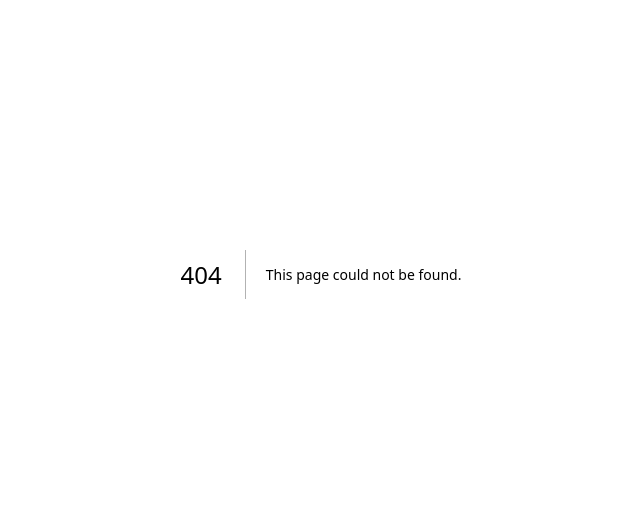
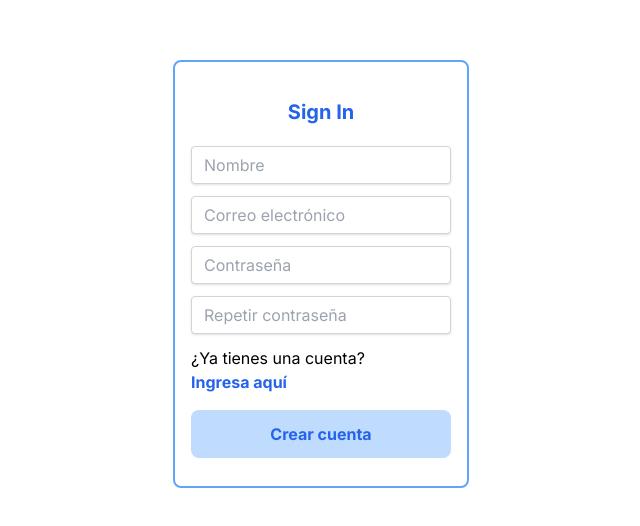
Before and after one commit to siriuzz/pomodoro-timer, a Next.js app in the folder front-end/: page /sign-in in a window 1280 px wide. Before the commit this address had no page. Shown: the part 126-652 px from the top of the page, without its empty margins (319-959 px from the left). Built offline with nearby package versions, Linux system fonts and the light colour scheme.

Commit message:
log-in y sign-in diseñados

```diff
--- a/front-end/src/app/globals.css
+++ b/front-end/src/app/globals.css
@@ -11,6 +11,7 @@
 @media (prefers-color-scheme: dark) {
   :root {
     --foreground-rgb: 255, 255, 255;
+    --background-rgb: 255,255,255,;
     --background-start-rgb: 0, 0, 0;
     --background-end-rgb: 0, 0, 0;
   }
@@ -18,12 +19,13 @@
 
 body {
   color: rgb(var(--foreground-rgb));
-  background: linear-gradient(
+  /* background: linear-gradient(
       to bottom,
       transparent,
       rgb(var(--background-end-rgb))
-    )
-    rgb(var(--background-start-rgb));
+    ) */
+    background: rgb(var(--background-rgb))
+    /* rgb(var(--background-start-rgb));255, 100, 113; */
 }
 
 @layer utilities {
--- /dev/null
+++ b/front-end/src/app/log-in/page.js
@@ -0,0 +1,18 @@
+import React from 'react'
+import { MainInput } from '@/components/MainInput'
+import { FormButton } from '@/components/FormButton'
+import Link from 'next/link'
+
+export default function LogInPage() {
+  return (
+    <div className="grid place-items-center h-screen">
+        <div className='border-blue-400 border-2 rounded-lg p-4'>
+            <p className='text-center text-xl font-bold my-5 text-blue-500'>Iniciar sesión</p>
+            <MainInput placeholder={'Correo electrónico'}></MainInput>
+            <MainInput placeholder={'Contraseña'}></MainInput>
+            <Link href={'/sign-in'} className='text-blue-800 pb-10'>Crear cuenta</Link>
+            <FormButton text="Ingresar"></FormButton>
+        </div>
+    </div>
+  )
+}
--- /dev/null
+++ b/front-end/src/app/sign-in/page.js
@@ -0,0 +1,21 @@
+import React from 'react'
+import { MainInput } from '@/components/MainInput'
+import { FormButton } from '@/components/FormButton'
+import Link from 'next/link'
+
+
+export default function SignInPage() {
+  return (
+    <div className="grid place-items-center h-screen">
+        <div className='border-blue-400 text-blue-600 border-2 rounded-lg p-4 h-auto'>
+            <p className='text-center text-xl font-bold my-5 text-blu'>Sign In</p>
+            <MainInput placeholder={'Nombre'}></MainInput>
+            <MainInput placeholder={'Correo electrónico'}></MainInput>
+            <MainInput placeholder={'Contraseña'}></MainInput>
+            <MainInput placeholder={'Repetir contraseña'}></MainInput>
+            <p className='text-black'>¿Ya tienes una cuenta? </p><div className='mb-4'><Link href={'/log-in'} className='font-bold' >Ingresa aquí</Link></div>
+            <FormButton text="Crear cuenta"></FormButton>
+        </div>
+    </div>
+  )
+}
--- /dev/null
+++ b/front-end/src/components/FormButton.js
@@ -0,0 +1,12 @@
+import React from 'react'
+
+export const FormButton = ({text,  ...rest}) => {
+  return (
+    <div className='mb-3'>
+        <button className='bg-blue-200 text-blue-600 font-bold w-full rounded-lg p-3'>
+            {text}
+        </button>
+
+    </div>
+  )
+}
--- /dev/null
+++ b/front-end/src/components/MainInput.js
@@ -0,0 +1,20 @@
+import React from 'react'
+
+export const MainInput =  ({ placeholder, label, error, icon, ...rest}) => {
+    return (
+        <div className="mb-3">
+          {label && <label className="block text-gray-700 text-sm font-bold mb-2">{label}</label>}
+          <input
+            className={`shadow appearance-none border rounded w-full py-2 px-3 text-gray-700 leading-tight focus:outline-none focus:shadow-outline ${error ? 'border-red-500' : 'border-gray-300'}`}
+            placeholder={placeholder}
+
+            {...rest}
+          />
+          <div className="absolute inset-y-0 right-0 flex items-center pr-3 pointer-events-none">
+        {icon}
+      </div>
+          {error && <p className="text-red-500 text-xs italic">{error}</p>}
+
+        </div>
+      );
+}
```
